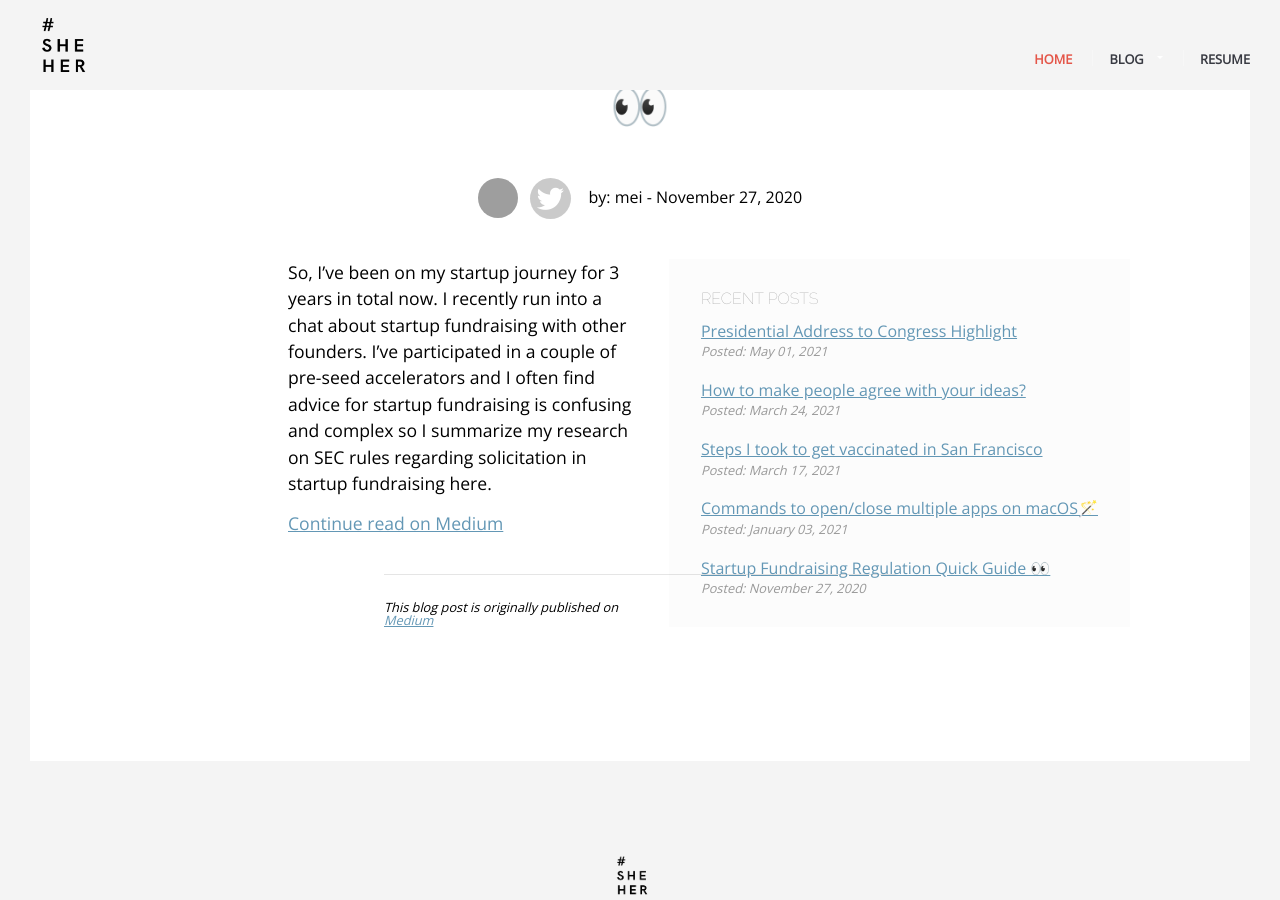
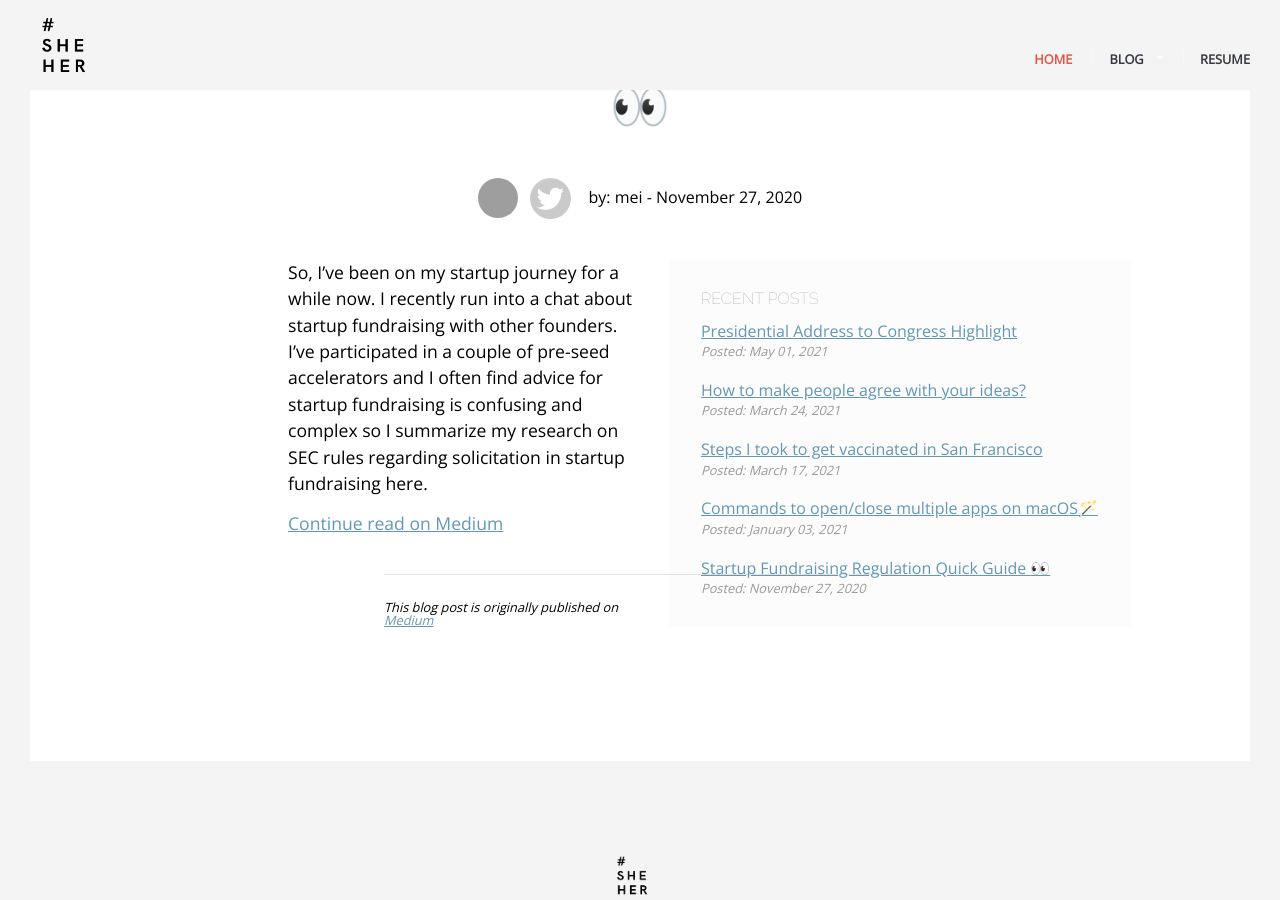
Before and after one commit to meiob/meiob.github.io, a Jekyll site: the page built from _posts/2020-11-27-startup-fundraising-regulation-quick-guide.md, in a window 1280 px wide and 900 px high, scrolled down 506 px. Built offline with Jekyll 4.4.1, drawn with Linux system fonts in a browser that asks for light colours; grey boxes are pictures that could not be loaded.

Commit message:
Downed to earth

```diff
--- a/_includes/footer.html
+++ b/_includes/footer.html
@@ -11,6 +11,9 @@
 
   <h3><span>© 2021</span> Mei <span>Okubo</span></h3>
   <ul class="footer-nav nav-links">
-    <li><a href="https://github.com/meiokubo/meiokubo.github.io">Made by a CS/Law student with Autism/ADHD</a></li>
+    <li><a href="https://github.com/meiokubo/meiokubo.github.io">Made by a CS/Law student with Autism/ADHD</a>
+    </li><li>
+
+    </li>
   </ul>
 </footer>
--- a/_posts/2020-11-27-startup-fundraising-regulation-quick-guide.md
+++ b/_posts/2020-11-27-startup-fundraising-regulation-quick-guide.md
@@ -8,7 +8,7 @@ gravatar: https://s.gravatar.com/avatar/0f4bea802580e706385baeee34475690?size=20
 postFooter: This blog post is originally published on <a href="https://meiokubo.medium.com/startup-fundraising-regulation-quick-guide-4a3ebfdc974e">Medium</a>
 ---
 
-So, I’ve been on my startup journey for 3 years in total now. I recently run into a chat about startup fundraising with other founders.
+So, I’ve been on my startup journey for a while now. I recently run into a chat about startup fundraising with other founders.
 I’ve participated in a couple of pre-seed accelerators and I often find advice for startup fundraising is confusing and complex so I summarize my research on SEC rules regarding solicitation in startup fundraising here.
 
 [Continue read on Medium](https://meiokubo.medium.com/startup-fundraising-regulation-quick-guide-4a3ebfdc974e)
```
Also changed, not shown: index.html (+3 -4 lines).
